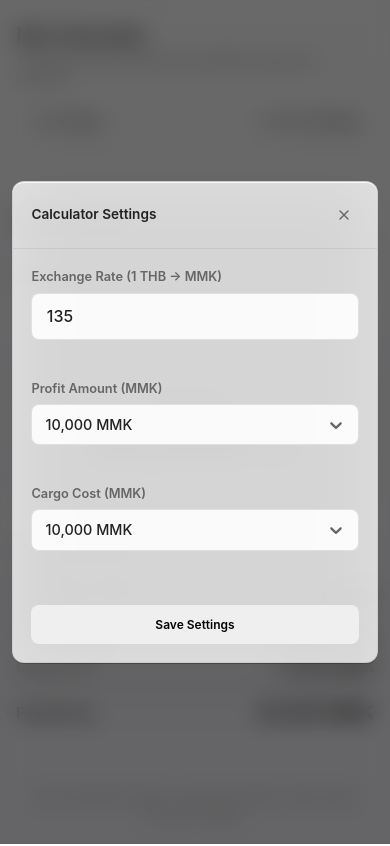
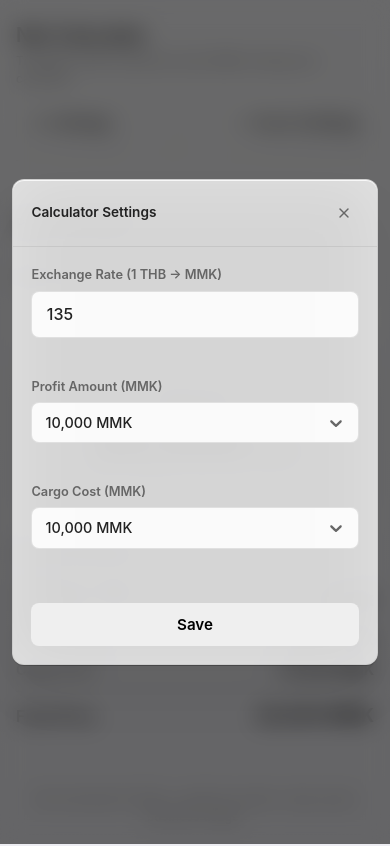
Before and after one commit to zin-wai-shine/net_calculate, a React (Vite) app: page / in a window 390 px wide. Both pictures are taken after a click on the button "Settings". Built offline with nearby package versions, Linux system fonts and the light colour scheme.

Commit message:
Change button label to Save and standardize text size to 0.95rem

```diff
--- a/src/components/SettingsCard.jsx
+++ b/src/components/SettingsCard.jsx
@@ -216,7 +216,7 @@ const SettingsCard = ({
             disabled={isRateInvalid || tempRate === ''}
             style={{ width: '100%', marginTop: '1rem', padding: '0.75rem' }}
           >
-            Save Settings
+            Save
           </button>
         </div>
       </div>
--- a/src/index.css
+++ b/src/index.css
@@ -167,7 +167,7 @@ body {
   padding: 0.6rem 0.9rem;
   border-radius: 8px;
   font-family: inherit;
-  font-size: 0.75rem;
+  font-size: 0.95rem;
   font-weight: 600;
   cursor: pointer;
   border: none;
@@ -584,7 +584,7 @@ body {
 
   .actions-section .btn {
     padding: 0.65rem 0.85rem;
-    font-size: 0.8rem;
+    font-size: 0.95rem;
   }
 
   /* Main Calculator Grid responsive margins */
```
